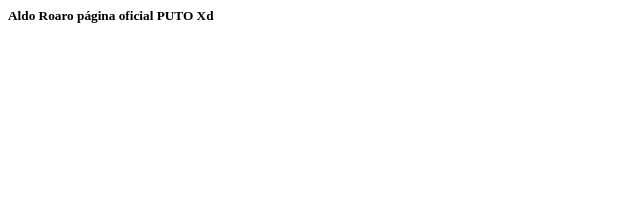
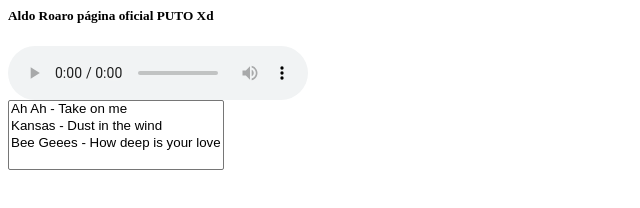
Before and after one commit to aldosamuel14/aldosamuel14.github.io, a plain HTML site: page index.html in a window 1280 px wide. Shown: the whole page, without its empty margins (0-640 px from the left). Drawn offline with Linux system fonts and the light colour scheme.

Commit message:
Update index.html

```diff
--- a/index.html
+++ b/index.html
@@ -5,3 +5,42 @@
 </html>
 
 <style type="text/css">body, a, a:hover {cursor: url(http://cur.cursors-4u.net/user/use-1/use141.ani), progress;}</style>
+
+<script>
+function cambiarTrack(track) {
+   var path =  track.getAttribute("path")
+   viejo_audio = document.getElementById("reproductor")
+   audio_padre = viejo_audio.parentNode
+   audio_padre.removeChild(viejo_audio)
+   nuevo_audio = document.createElement("audio")
+   nuevo_audio.setAttribute("id","reproductor")
+   nuevo_audio.setAttribute("controls", "controls")
+  // nuevo_audio.setAttribute("autoplay", "autoplay")
+   source = document.createElement("source")
+   source.setAttribute("src", path)
+   source.setAttribute("type", "audio/mpeg")
+   source.setAttribute("id", "reproductorSource")
+   nuevo_audio.appendChild(source)
+   audio_padre.appendChild(nuevo_audio)}
+function cargarReproductor() {
+         var select = document.getElementById("selectTrack")
+         var path = select.options[0].getAttribute("path")
+   nuevo_audio = document.createElement("audio")
+   nuevo_audio.setAttribute("id","reproductor")
+   nuevo_audio.setAttribute("controls", "controls")
+   source = document.createElement("source")
+   source.setAttribute("src", path)
+   source.setAttribute("type", "audio/mpeg")
+   source.setAttribute("id", "reproductorSource")
+   nuevo_audio.appendChild(source)
+   padre = document.getElementById("reproductorBox")
+   padre.appendChild(nuevo_audio)
+}
+</script>
+<div id="reproductorBox"></div>
+<select id = "selectTrack" multiple onchange="cambiarTrack(this.options[this.selectedIndex]);">
+<option path="../ftp/music/take-on-me.mp3">Ah Ah - Take on me</option>
+<option path="../ftp/music/dust-in-the-wind.mp3">Kansas - Dust in the wind</option>
+<option path="../ftp/music/how-deep-is-your-love.mp3">Bee Geees - How deep is your love</option>
+</select>
+<script>cargarReproductor();</script>
```
